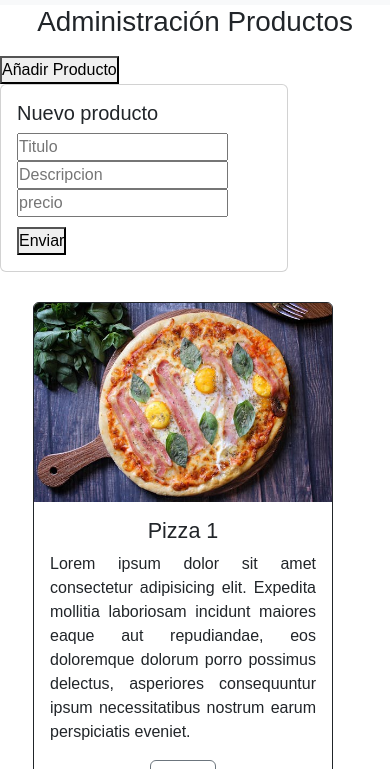
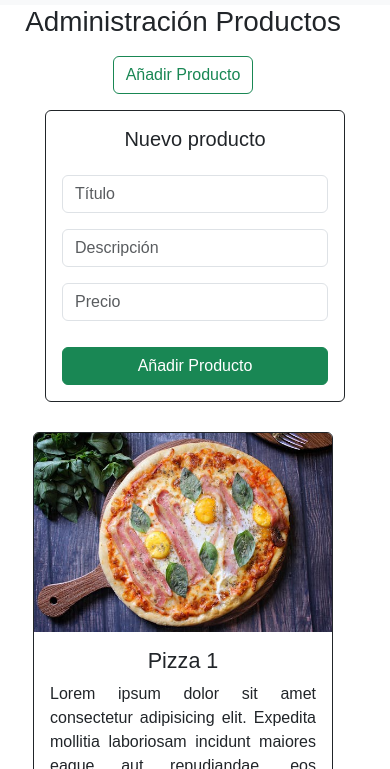
Before and after one commit to Simon2301/Tienda-Online, a plain HTML site: page productosAdmin.html in a window 390 px wide. Both pictures are taken after a click on the button "Añadir Producto". Shown: the part 61-830 px from the top of the page. Drawn offline with nearby package versions, Linux system fonts and the light colour scheme.

Commit message:
Boton Añadir y Editar terminados

```diff
--- /dev/null
+++ b/JS/Admin.js
@@ -0,0 +1,38 @@
+// Event listener para el botón "Añadir Producto"
+document.getElementById('añadir').addEventListener('click', function() {
+    const formulario = document.getElementById('prodNuevo');
+    formulario.classList.toggle('new');
+});
+
+fetch('./json/datos.json')
+    .then(respuesta => respuesta.json())
+    .then(datos => mostrarProductos(datos))
+
+const mostrarProductos = (datos) => {
+    let productos = ''
+    const contenedor = document.querySelector('#contProducAdmin')
+    datos.forEach(datos => {
+        productos +=
+        `<div class="card border border-1 border-dark d-flex flex-column align-items-center"
+            style="width: 100%; max-width: 300px; margin:30px">
+            <img src="${datos.imagen}" class="card-img-top" alt="...">
+            <div class="card-body ">
+                <h4>${datos.titulo}</h4>
+                <p class="card-text ">${datos.descripcion}</p>
+            </div>
+            <p class="card-text border border-secondary rounded p-2"><strong>${datos.precio}</strong></p>
+            <button class="btn btn-outline-warning mt-auto mb-3 edit">Editar</button>
+            <button class="btn btn-outline-danger mt-auto mb-3" type="submit"><i class="bi bi-trash"></i></button>
+        </div>`
+    })
+    contenedor.innerHTML = productos
+
+    // Añadir event listeners a los botones "Editar"
+    const editButtons = document.querySelectorAll('.edit');
+    editButtons.forEach(button => {
+        button.addEventListener('click', function() {
+            const formulario = document.getElementById('prodEditar');
+            formulario.classList.toggle('newE');
+        });
+    });
+}
--- a/productosAdmin.html
+++ b/productosAdmin.html
@@ -10,6 +10,7 @@
         integrity="sha384-QWTKZyjpPEjISv5WaRU9OFeRpok6YctnYmDr5pNlyT2bRjXh0JMhjY6hW+ALEwIH" crossorigin="anonymous">
     <link rel="stylesheet" href="https://cdn.jsdelivr.net/npm/bootstrap-icons@1.11.3/font/bootstrap-icons.min.css">
     <link rel="stylesheet" href="style.css">
+    <link rel="stylesheet" href="https://cdn.jsdelivr.net/npm/bootstrap-icons@1.11.3/font/bootstrap-icons.min.css">
 
 </head>
 
@@ -22,26 +23,40 @@
             </div>
         </header>
 
-        <div class="container">
-            <h1>Administración Productos</h1>
-            <button type="button" id="añadir" class="">Añadir Producto</button>
+    <div class="container">
+            <div class="row justify-content-center align-items-center">
+                <div class="col-12 text-center">
+                    <h1>Administración Productos</h1>
+                </div>
+                <div class="col-auto">
+                    <button class="btn btn-outline-success mb-3" id="añadir">Añadir Producto</button>
+                </div>
+            </div>
 
-
-            <div id="prodNuevo" class="new ">
-
-                <div class="card" style="width: 18rem;">
-                    <div class="card-body">
-                        <h5 class="card-title">Nuevo producto</h5>
-                        <form id="miFormulario">
-                            <input type="text" placeholder="Titulo" required><br>
-                            <input type="text" placeholder="Descripcion" required><br>
-                            <input type="number" placeholder="precio" required><br>
-                            <button type="submit">Enviar</button>
-                        </form>
+            <div id="prodNuevo" class="new">
+                <div class="d-flex justify-content-center align-items-center ">
+                    <div class="card border border-1 border-dark" style="width: 100%; max-width: 300px;">
+                        <h5 class="card-title text-center mt-3">Nuevo producto</h5>
+                        <div class="card-body">
+                            <form id="formEditar">
+                                <div class="mb-3">
+                                    <input type="text" class="form-control" placeholder="Título" required>
+                                </div>
+                                <div class="mb-3">
+                                    <input type="text" class="form-control" placeholder="Descripción" required>
+                                </div>
+                                <div class="mb-3">
+                                    <input type="number" class="form-control" placeholder="Precio" required>
+                                </div>
+                                <button type="submit" class="btn btn-success w-100">Añadir Producto</button>
+                            </form>
+                        </div>
                     </div>
                 </div>
             </div>
-        </div>
+
+
+
 
 
 
@@ -49,19 +64,41 @@
 
 
         <div class="row">
-            <div class=" col-lg-12 d-flex flex-wrap flex-row justify-content-center " id="contProduc">
+            <div class=" col-lg-12 d-flex flex-wrap flex-row justify-content-center " id="contProducAdmin">
 
+        </div>
+
+
+<div id="prodEditar" class="newE">
+    <div class="d-flex justify-content-center align-items-center ">
+        <div class="card border border-1 border-dark" style="width: 100%; max-width: 300px;">
+            <h5 class="card-title text-center mt-3">Editar producto</h5>
+            <div class="card-body">
+                <form id="formEditar">
+                    <div class="mb-3">
+                        <input type="text" class="form-control" placeholder="Título" required>
+                    </div>
+                    <div class="mb-3">
+                        <input type="text" class="form-control" placeholder="Descripción" required>
+                    </div>
+                    <div class="mb-3">
+                        <input type="number" class="form-control" placeholder="Precio" required>
+                    </div>
+                    <button type="submit" class="btn btn-warning w-100">Editar Producto</button>
+                </form>
             </div>
         </div>
     </div>
+</div>
+
+
     <!-- <footer> -->
     <div id="contF">
 
     </div>
 
     <script src="./src/index.js" type="module"></script>
-    <script src="./JS/nuevoProd.js"></script>
-    <script src="JS/obtenerProductos.js"></script>
+    <script src="./JS/Admin.js"></script>
     <script src="https://cdn.jsdelivr.net/npm/bootstrap@5.3.3/dist/js/bootstrap.bundle.min.js"
         integrity="sha384-YvpcrYf0tY3lHB60NNkmXc5s9fDVZLESaAA55NDzOxhy9GkcIdslK1eN7N6jIeHz"
         crossorigin="anonymous"></script>
--- a/style.css
+++ b/style.css
@@ -48,7 +48,9 @@ h1{text-align: center;}
 .new {
     display: none;
 }
-
+.newE {
+    display: none;
+}
 
 body {
     font-family: Arial, sans-serif;
```
